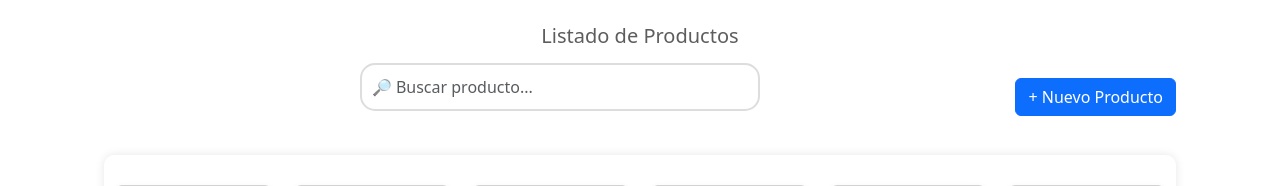
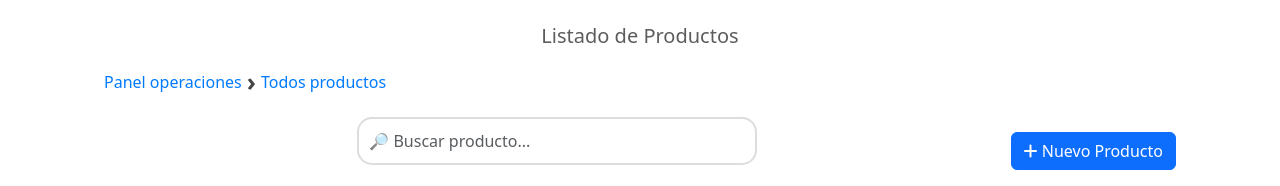
Before and after one commit to edhisson97/PCComputers, a Django app: template templates/operacion_todosproductos.html in a window 1280 px wide. Shown: the part 72-258 px from the top of the page. Run offline with Django 4.2, Linux system fonts and the light colour scheme; the template is opened without the code that fills it: values that come from a table or form of the project are taken from there, others are empty; data comes from the database, SQL or seed files in the repository; both versions use the stored data as it was after the commit; parts of the project's set-up code (start-up, migrations or seed data) failed here and were passed over; some libraries are stand-ins or nearby versions.

Commit message:
actualizacion 20-3-2025 1.0

```diff
--- a/static/css/operacion.css
+++ b/static/css/operacion.css
@@ -510,6 +510,11 @@ form button:hover {
   margin-bottom: 5px;
 }
 
+.desactivado{
+  font-size: 14px;
+  color: red;
+}
+
 .productos-container {
   display: flex;
   flex-wrap: wrap;  /* Permite que las tarjetas se ajusten en varias filas */
--- a/templates/operacion_todosproductos.html
+++ b/templates/operacion_todosproductos.html
@@ -5,11 +5,15 @@
 {% block content %}
 {% load static %}
 <h5 class="title-detalle"> Listado de Productos</h5>
-<h2 class="text-center"></h2>
+<div class="breadcrumb">
+    <a href="/operacion">Panel operaciones</a>
+    <span>›</span>
+    <a href="/operacion/todosproductos">Todos productos</a>
+</div>
 <div class="d-flex justify-content-between align-items-center mb-3">
     <input type="text" id="buscarProducto" class="form-control w-50" placeholder="🔎 Buscar producto...">
     <a href="/operacion/stock/nuevoproducto" class="btn btn-primary">
-        + Nuevo Producto
+        <i class="fa-solid fa-plus"></i> Nuevo Producto
     </a>
 </div>
 
@@ -25,7 +29,11 @@
                 <div class="card-body">
                     <h5 class="card-title">{{ producto.marca.nombre }} {{ producto.modelo }}</h5>
                     <p class="card-text"><strong>Código:</strong> {{producto.id}}</p>
-                    <p class="card-text"><strong>Precio:</strong> ${{ producto.precio }}</p>
+                    {% if producto.desactivado == "si"%}
+                        <p class="desactivado">DESACTIVADO</P>
+                    {% else %}
+                        <p class="card-text"><strong>Precio:</strong> ${{ producto.precio }}</p>
+                    {% endif %}
                     <a href="/operacion/stock/nuevoproducto/detalle/idproducto={{producto.id}}/"> Ver más</a>
                 </div>
             </div>
```
Also changed, not shown: templates/operacion_crearproducto.html (+8 -0 lines), db.sqlite3.
